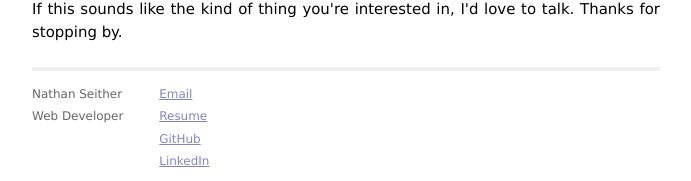
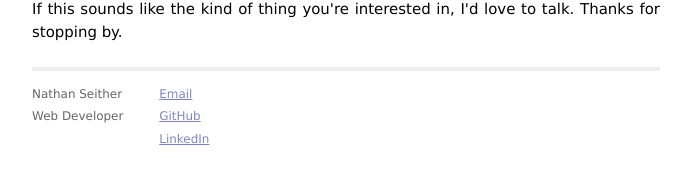
Before and after one commit to Supernats/Supernats.github.io, a Jekyll site: the page built from index.html, in a window 1280 px wide. Shown: the part 1240-1421 px from the top of the page, without its empty margins (294-985 px from the left). Built offline with Jekyll 4.4.1, drawn with Linux system fonts in a browser that asks for light colours; Markdown is read by kramdown in place of the engine named in the settings.

Commit message:
Remove resume

```diff
--- a/_layouts/default.html
+++ b/_layouts/default.html
@@ -32,7 +32,6 @@
             <div class="contact">
               <p>
                 <a href="mailto: nathanseither@gmail.com">Email</a><br />
-                <a href="http://supernats.github.io/assets/pdf/resume_seither.pdf">Resume</a><br />
                 <a href="https://github.com/supernats">GitHub</a><br />
                 <a href="http://www.linkedin.com/in/nathanseither/">LinkedIn</a><br />
               </p>
```
